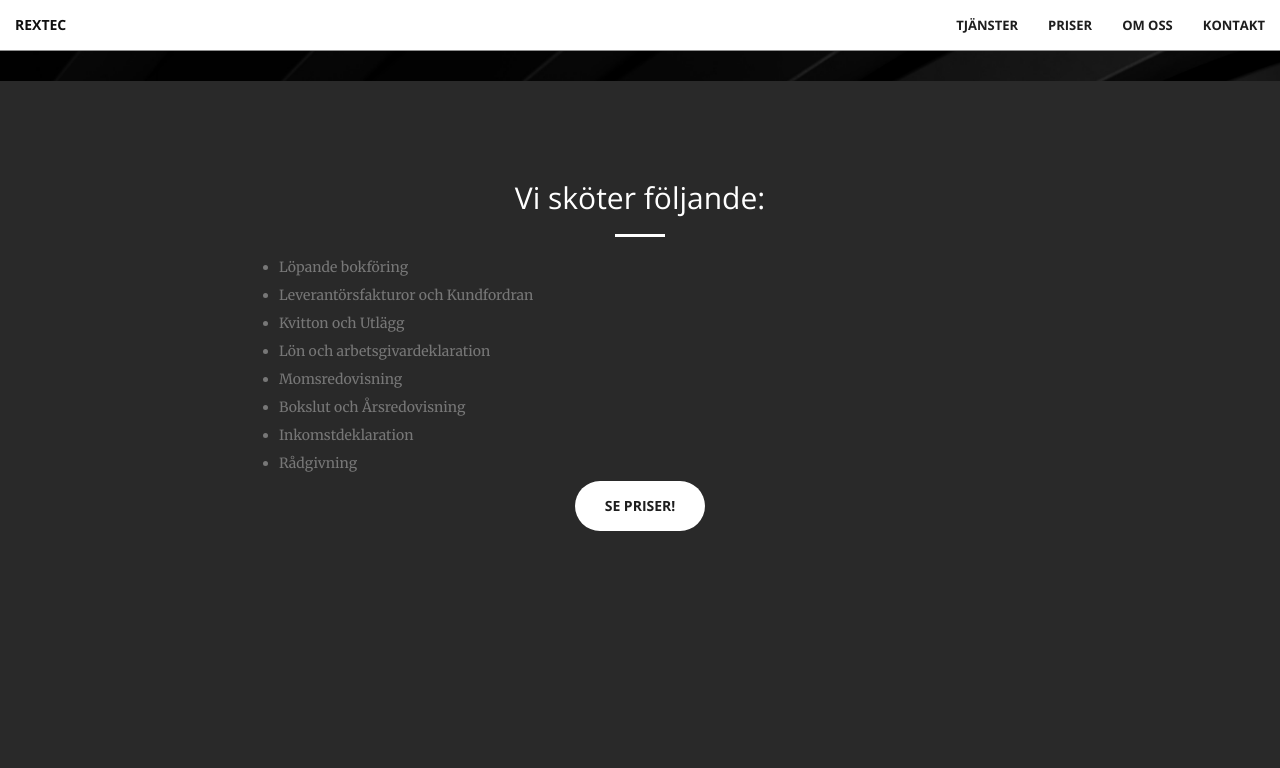
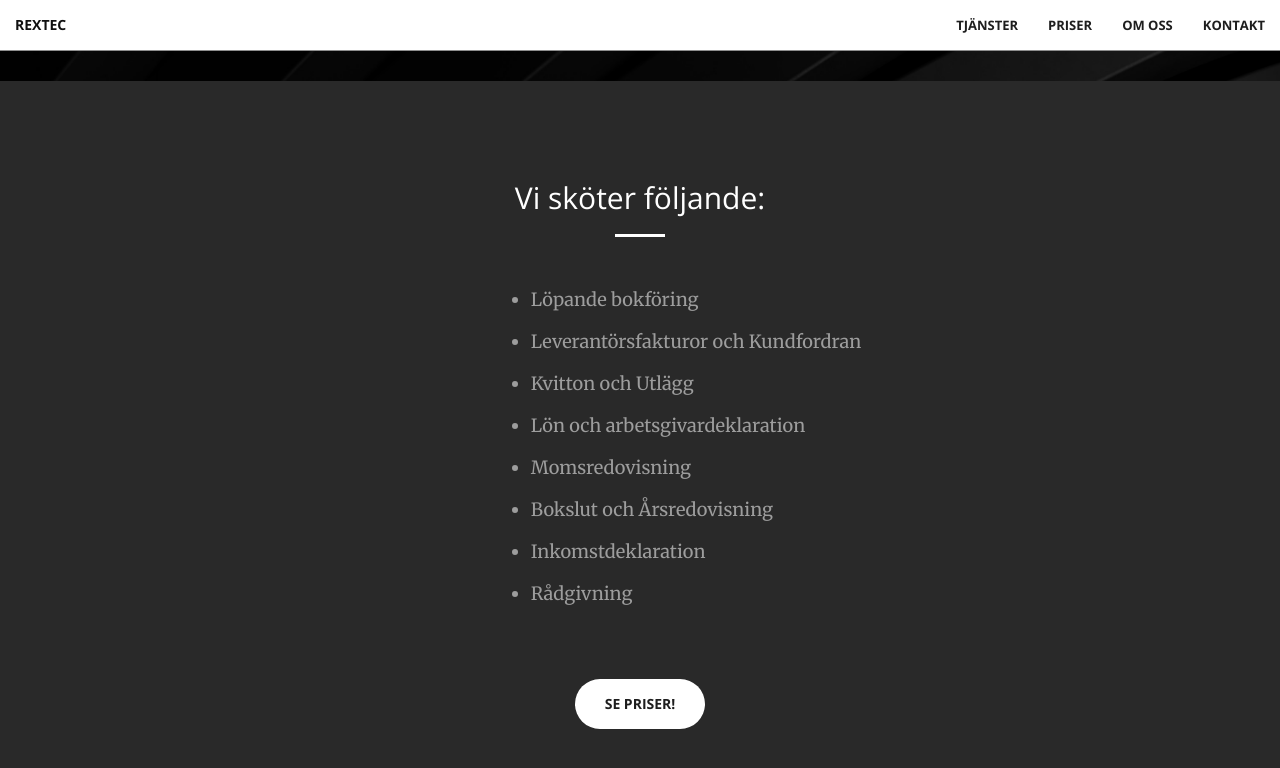
Before and after one commit to HanBiru/HanBiru.github.io, a Jekyll site: the page built from index.html, in a window 1280 px wide and 900 px high, scrolled down 819 px. Shown: the top 768 px of the window. Built offline with Jekyll 4.4.1, drawn with Linux system fonts in a browser that asks for light colours; some of the changed text lies outside the part shown.

Commit message:
quick save

```diff
--- a/_includes/call-to-action.html
+++ b/_includes/call-to-action.html
@@ -3,8 +3,9 @@
         <div class="row">
             <div class="col-lg-8 col-lg-offset-2 text-center">
                 <h2 class="section-heading">Vi sköter följande:</h2>
-                <hr class="light">
-                <ul class="custom-list">
+                <hr class="light" style="margin-bottom: 5rem">
+                <div class="custom-list-container">
+                    <ul class="custom-list text-center">
                         <li>Löpande bokföring</li>
                         <li>Leverantörsfakturor och Kundfordran</li>
                         <li>Kvitton och Utlägg</li>
@@ -14,6 +15,8 @@
                         <li>Inkomstdeklaration</li>
                         <li>Rådgivning</li>
                     </ul>
+                </div>
+
                 <a href="#services" class="btn btn-default btn-xl page-scroll">Se priser!</a>
             </div>
         </div>
--- a/_includes/portfolio.html
+++ b/_includes/portfolio.html
@@ -1,5 +1,10 @@
-<section class="no-padding" id="portfolio">
+<section class="bg-primary" id="portfolio">
     <div class="container-fluid">
+        <div class="col-12 text-center">
+            <h2>Your Title Here</h2>
+        </div>
+
+
         <div class="row no-gutter">
             <!-- First Box -->
             <div class="col-lg-6 col-sm-12">
--- a/_includes/services.html
+++ b/_includes/services.html
@@ -1,16 +1,14 @@
 <!-- Start of services section -->
-<section id="services">
-
+<section class="bg-white" id="services">
     <!-- Container for the section heading -->
     <div class="container">
         <div class="row">
             <div class="col-lg-12 text-center">
                 <h2 class="section-heading">Paket vi erbjuder</h2>
-                <hr class="primary">
+                <hr class="primary" style="margin-top: 5rem; margin-bottom: 8rem">
             </div>
         </div>
     </div>
-
     <!-- Container for the services boxes -->
     <div class="container">
         <div class="row">
@@ -45,7 +43,6 @@
             <!-- End of service box -->
 
             <!-- Start of service box -->
-            <!-- Made with Love box -->
             <div class="col-lg-4 col-md-6 text-center">
                 <div class="service-box">
                     <i class="fa fa-5x fa-laptop wow bounceIn text-primary" data-wow-delay=".3s"></i>
@@ -60,6 +57,5 @@
             <!-- End of service box -->
         </div>
     </div>
-
 </section>
 <!-- End of services section -->
--- a/_layouts/front.html
+++ b/_layouts/front.html
@@ -8,7 +8,6 @@
   {% include header.html %}
   {% include call-to-action.html %}
   {% include services.html %}
-  {% include aside.html %}
   {% include portfolio.html %}
   {% include contact.html %}
   {% include scripts.html %}
--- a/_sass/_base.scss
+++ b/_sass/_base.scss
@@ -48,7 +48,11 @@ p {
     height: 100vh; /* 100% of the viewport height */
 }
 
-
+.bg-white {
+    background-color: rgb(255, 255, 255);
+    width: 100vw; /* 100% of the viewport width */
+    height: 100vh; /* 100% of the viewport height */
+}
 .bg-dark {
     background-color: $theme-dark;
     color: white;
@@ -225,11 +229,20 @@ header {
     }
 }
 
+.full-screen-container {
+    width: 100%;
+    height: 100vh; /* This ensures it takes the full height of the viewport */
+    display: flex;
+    flex-direction: column;
+    justify-content: center; /* This centers the content inside the container vertically */
+    align-items: center; /* This centers the content inside the container horizontally */
+}
+
 // Inserted new portfolio-box from GPT
 .portfolio-box {
     position: relative;
     display: block;
-    margin: 0 auto;
+    margin: 2rem;
     .portfolio-box-caption {
         color: white;
         opacity: 0;
@@ -281,6 +294,10 @@ header {
     }
 }
 
+/* Adjusting the title placement */
+.title-class {
+    margin-top: 10px; /* Adjust this value to position the title higher */
+}
 /* For your images */
 .img-responsive {
     max-width: 100%; /* Makes sure the image doesn't exceed the container */
@@ -294,82 +311,32 @@ header {
     max-height: 600px; /* Set a maximum height if desired to control the height */
 }
 
-// .portfolio-box {
-//     position: relative;
-//     display: block;
-//     max-width: 650px;
-//     margin: 0 auto;
-//     .portfolio-box-caption {
-//         color: white;
-//         opacity: 0;
-//         display: block;
-//         background: rgba( $theme-primary, .9 );
-//         position: absolute;
-//         bottom: 0;
-//         text-align: center;
-//         width: 100%;
-//         height: 100%;
-//         @include transition-all;
-//         .portfolio-box-caption-content {
-//             width: 100%;
-//             text-align: center;
-//             position: absolute;
-//             top: 50%;
-//             transform: translateY(-50%);
-//             .project-category,
-//             .project-name {
-//                 @include sans-serif-font;
-//                 padding: 0 15px;
-//             }
-//             .project-category {
-//                 text-transform: uppercase;
-//                 font-weight: 600;
-//                 font-size: 14px;
-//             }
-//             .project-name {
-//                 font-size: 18px;
-//             }
-//         }
-//     }
-//     &:hover {
-//         .portfolio-box-caption {
-//             opacity: 1;
-//         }
-//     }
-//     @media (min-width: 768px) {
-//         .portfolio-box-caption {
-//             .portfolio-box-caption-content {
-//                 .project-category {
-//                     font-size: 16px;
-//                 }
-//                 .project-name {
-//                     font-size: 22px;
-//                 }
-//             }
-//         }
-//     }
-// }
 
-
-//call-to-action
+// call-to-action
 .call-to-action {
     h2 {
         margin: 0 auto 20px;
     }
 }
 
+.custom-list-container {
+    text-align: center;
+}
+
 .custom-list {
-    list-style-type: disc; /* default bullet style */
-    padding-left: 1em; /* adjust this value as needed */
-    margin: 0;
-    text-align: left; /* Left-aligns the text */
+    list-style-type: disc;
+    padding-left: 8em; /* increase the left padding to shift the list to the right */
+    margin: 0 auto 4em; /* adds bottom margin to space the list from the button */
+    display: inline-block;
+    text-align: left;
 }
 
 .custom-list li {
-    /* Add styles here for individual list items if needed */
-    margin-bottom: 8px; /* Adds a little space between list items */
-    color: #777; /* Making the text a bit faded, adjust the color as needed */
+    margin-bottom: 16px;
+    color: #9d9d9d;
+    font-size: 1.3em;
 }
+
 
 // Bootstrap Overrides
 .text-primary {
```
Also changed, not shown: _includes/aside.html (indentation only), 3 other files. Lines whose indentation alone changed are shown as unchanged.
